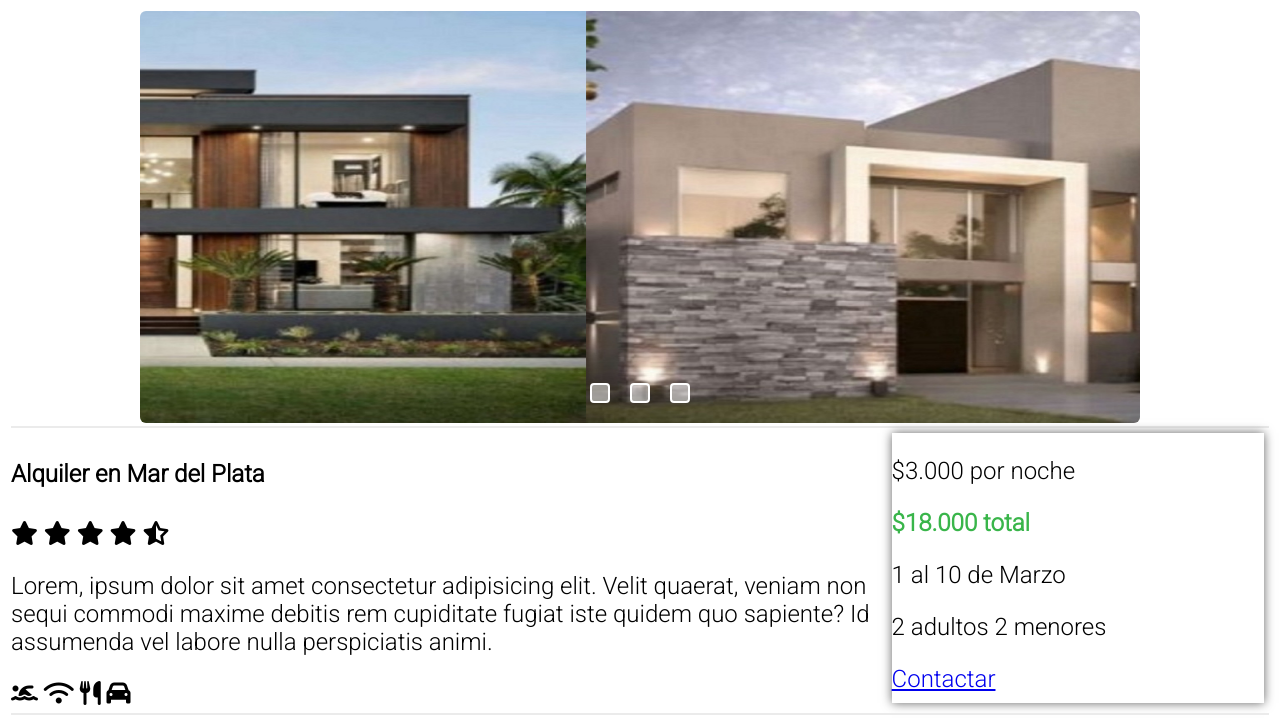
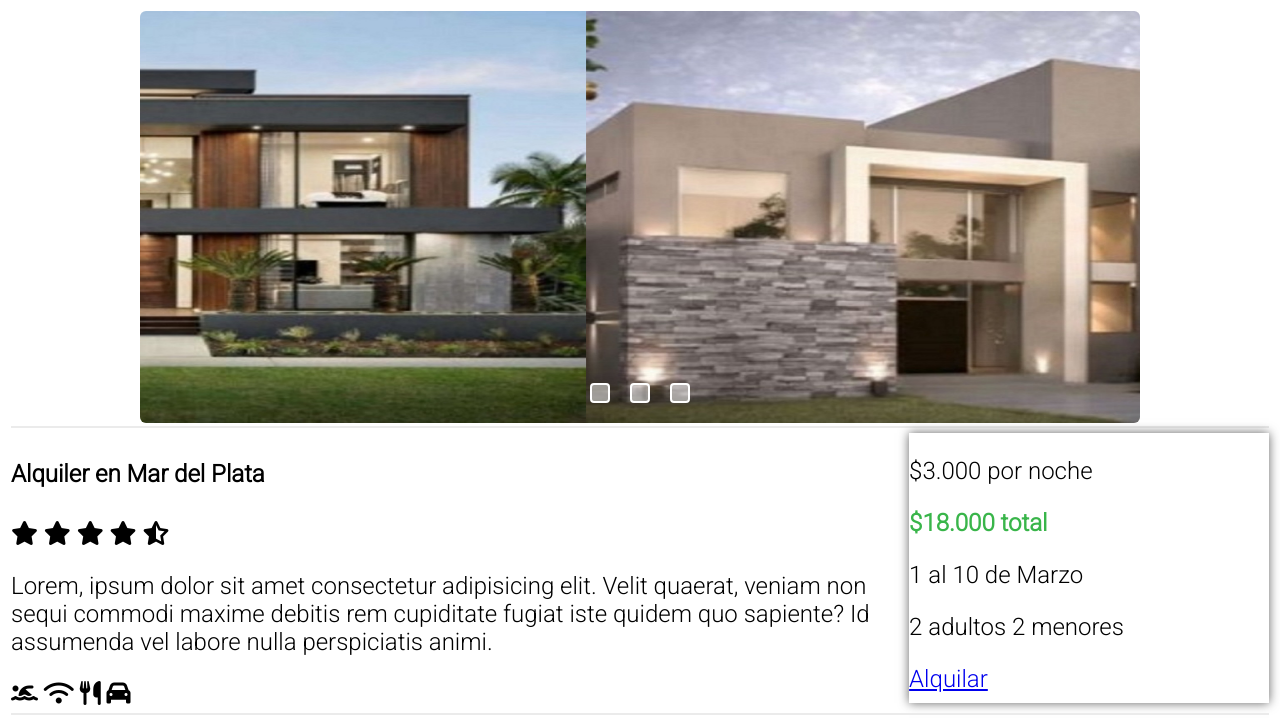
Before and after one commit to GuillePujals/DH-FenixWarriors-Sprint2, a website: page views/productDetail.html in a window 1280 px wide. Shown: the top 718 px of the page. Drawn offline with Linux system fonts and the light colour scheme; files whose address does not match are found by name.

Commit message:
Ajustes prd-detail y registro 30-3-21

```diff
--- a/public/css/productDetail.css
+++ b/public/css/productDetail.css
@@ -134,7 +134,7 @@ input[id="3"]:checked ~ .pagination .pagination-item[for="3"]{
     .condiciones{
         flex: 1 1 27%;
         box-shadow: 0px 0px 10px rgb(100, 100, 100);
-        margin: 5px;
+        margin: 5px 0px 5px 15px;
     }
         .precio-tot{
             color:  #39b54a;
@@ -178,6 +178,10 @@ input[id="3"]:checked ~ .pagination .pagination-item[for="3"]{
     .container {
         font-size: 20px;
     }
+    .condiciones{
+        margin: 5px 0px 5px 35px;
+    }
+
 
 }
 
--- a/public/css/register.css
+++ b/public/css/register.css
@@ -78,7 +78,7 @@
 
 /*================== Sección principal =======================*/
 .form{
-    background-color: gainsboro;
+    background-color: #b0d4e9;
 }
 .register{
     padding: 20px 15px;
--- a/views/productDetail.html
+++ b/views/productDetail.html
@@ -74,7 +74,7 @@
                 <p class="precio-tot">$18.000 total</p>
                 <p class="fecha">1 al 10 de Marzo</p>
                 <p class="personas">2 adultos 2 menores</p>
-                <a href="#" type="button">Contactar</a>
+                <a href="#" type="button">Alquilar</a>
             </article>
         </section>
 
```
